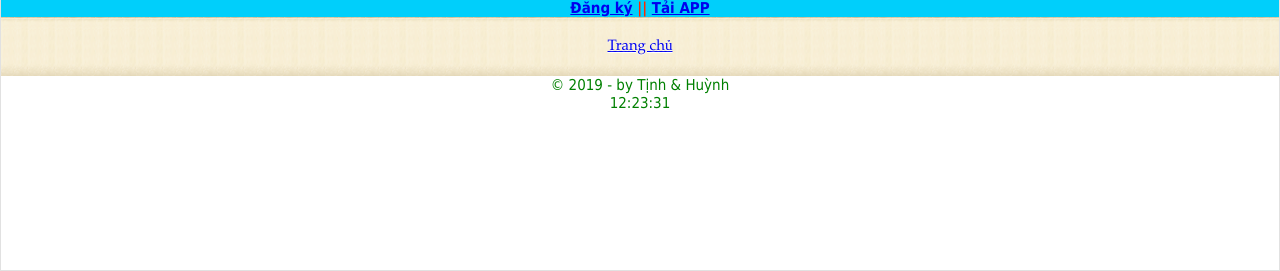
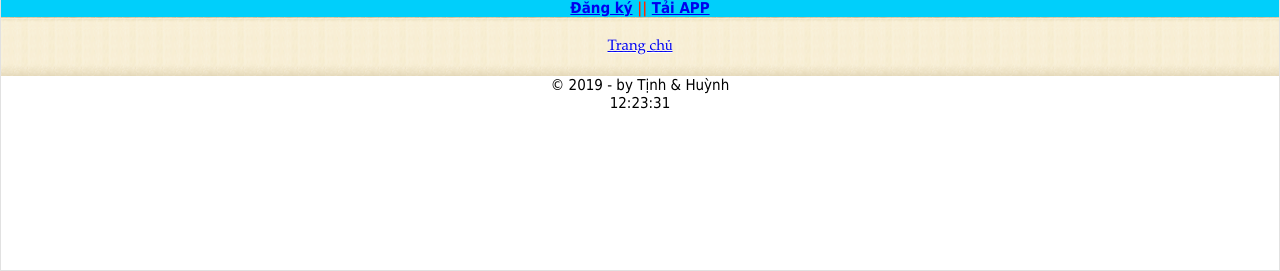
Before and after one commit to quoctinhtk52/WebDemo, a PHP site: page / in a window 1280 px wide. Shown: the part 529-800 px from the top of the page. Run offline with PHP 8.4, Linux system fonts and the light colour scheme; the visitor is signed in with stand-in values (Sample User, id 1); data that the repository does not hold is empty.

Commit message:
Sửa body web file style

```diff
--- a/source web/system/themes/style2.css
+++ b/source web/system/themes/style2.css
@@ -9,9 +9,7 @@
 border : 1px solid #e1e1e1;
 background-color: #ffffff;
 margin : auto;
-color: green;
-max-width: 100%;
-max-height: 100%;
+
 }
 .link{
 border-bottom: 1px solid #aaaaaa;
```
